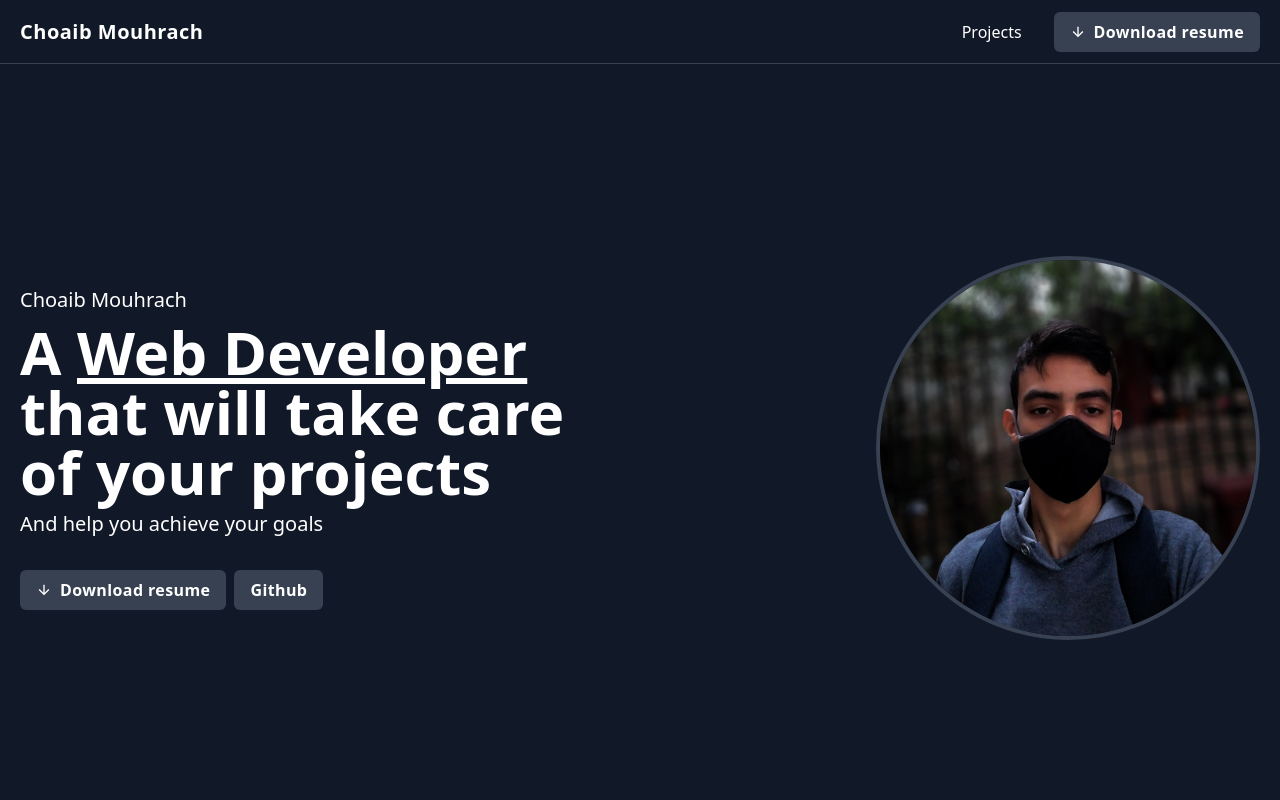
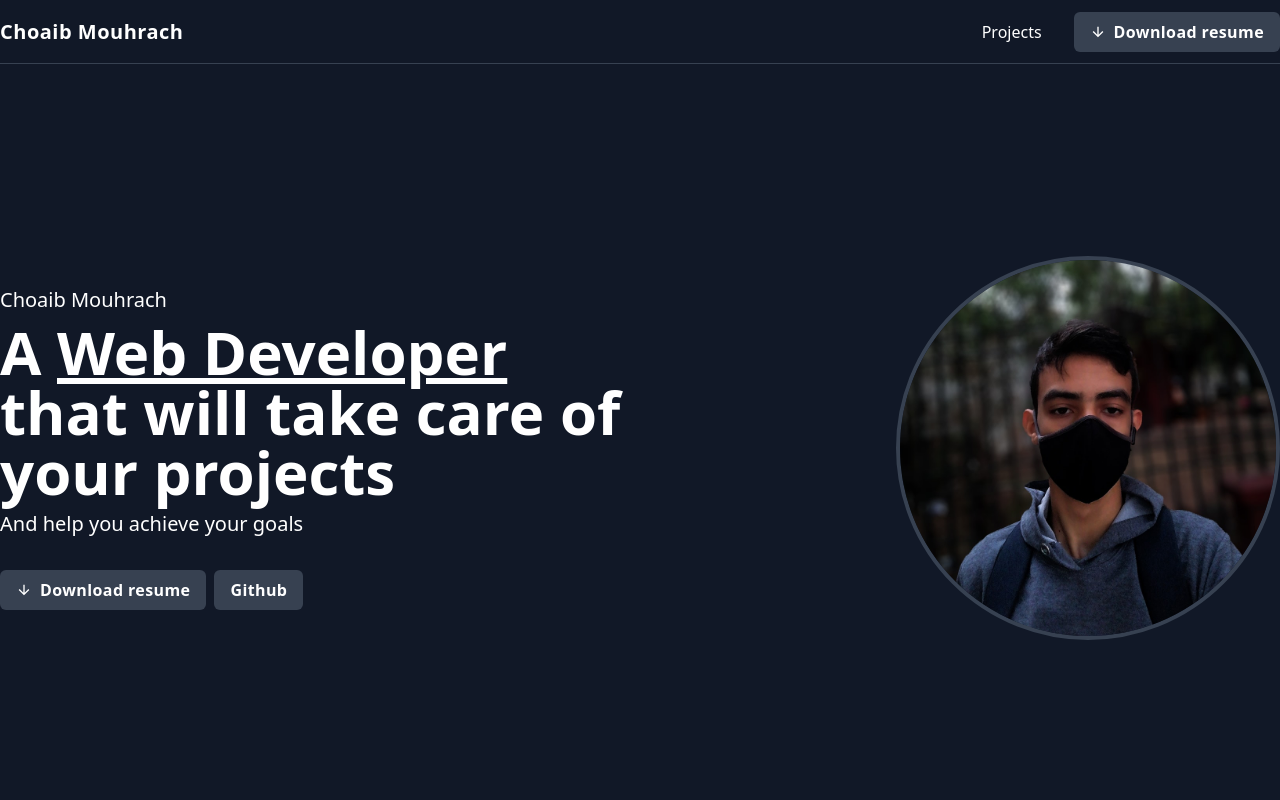
Before and after one commit to ChoaibMouhrach/portfolio, a Next.js app: page / in a window 1280 px wide. Shown: the top 800 px of the page. Built offline with nearby package versions, Linux system fonts and the light colour scheme.

Commit message:
fixing container

```diff
--- a/tailwind.config.js
+++ b/tailwind.config.js
@@ -9,13 +9,12 @@ module.exports = {
     extend: {
       container: {
         center: true,
-        padding: "1rem",
-        screens: {
-          sm: "600px",
-          md: "728px",
-          lg: "984px",
-          xl: "1240px",
-          "2xl": "1496px",
+        padding: {
+          DEFAULT: '1rem',
+          sm: '2rem',
+          lg: '4rem',
+          xl: '5rem',
+          '2xl': '6rem',
         },
       },
       backgroundImage: {
```
